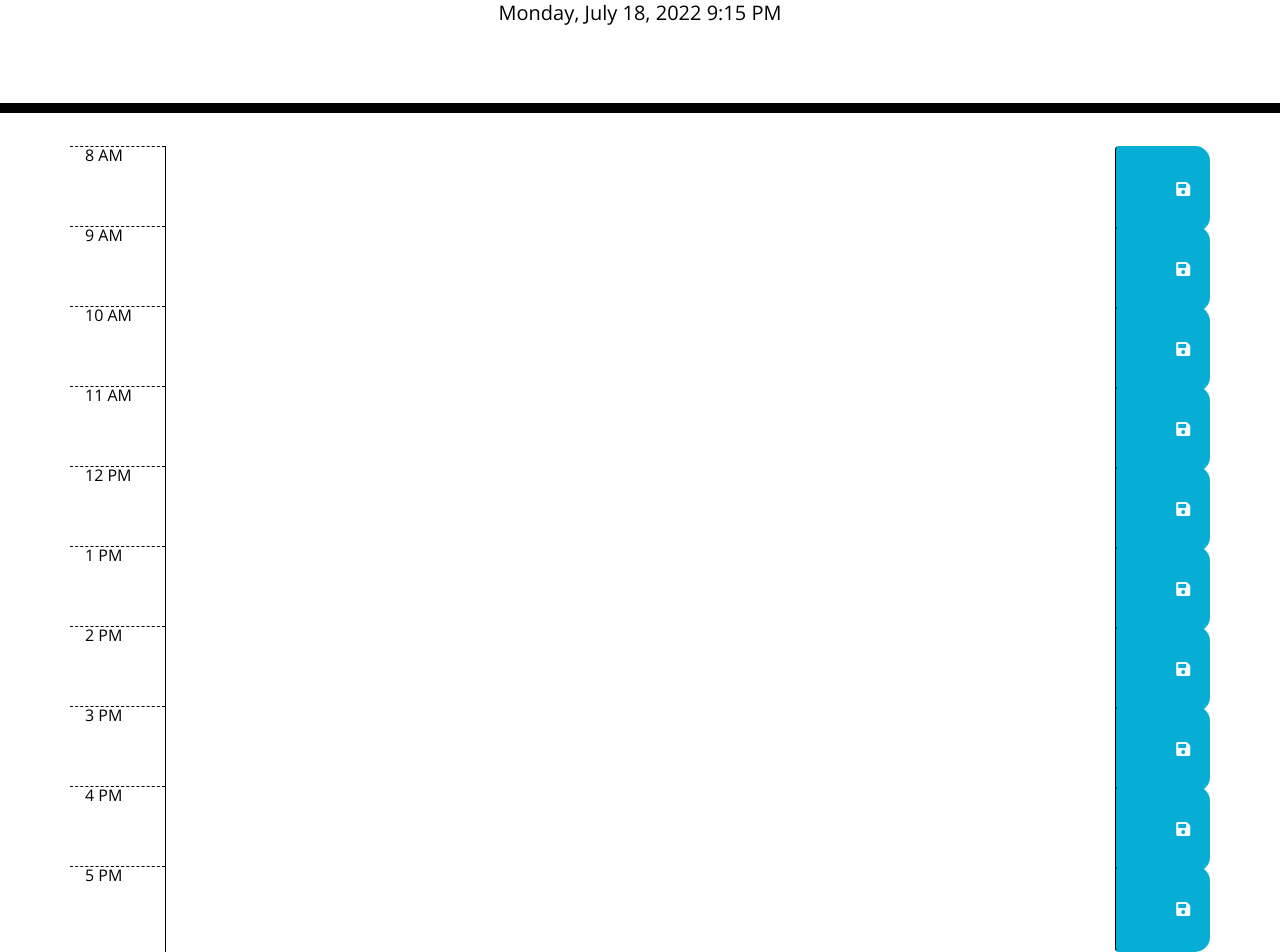
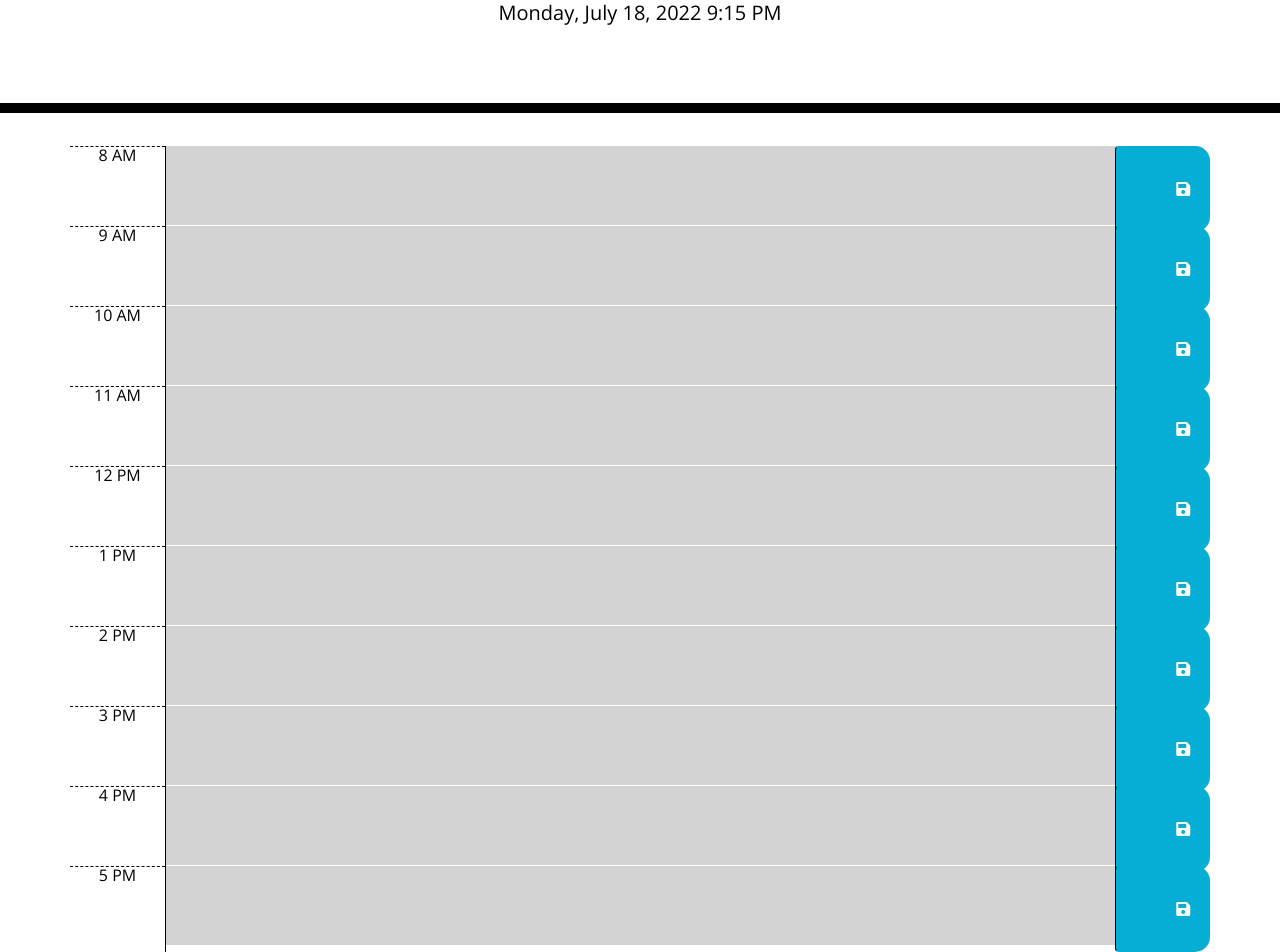
Before and after one commit to Dakota32Jones/Work-Daily-Planner, a plain HTML site: page index.html in a window 1280 px wide. Shown: the part 191-1143 px from the top of the page. Drawn offline with nearby package versions, Linux system fonts and the light colour scheme.

Commit message:
fixed js to get time blocks to show appropiate color based on the time

```diff
--- a/index.html
+++ b/index.html
@@ -31,7 +31,7 @@
     <div class="container">
       <!-- Timeblocks go here -->
       <!-- 8 am block -->
-      <div id="hour8" class="row" time-block>
+      <div id="hour8" class="row time-block">
         <div class="col-md-1 hour">8 AM</div>
         <textarea class="col-md-10 description"></textarea>
         <button class="btn saveBtn col-md-1">
@@ -39,7 +39,7 @@
         </button>
       </div>
       <!-- 9 am block -->
-      <div id="hour9" class="row" time-block>
+      <div id="hour9" class="row time-block">
         <div class="col-md-1 hour">9 AM</div>
         <textarea class="col-md-10 description"></textarea>
         <button class="btn saveBtn col-md-1">
@@ -47,7 +47,7 @@
         </button>
       </div>
       <!-- 10 am block -->
-      <div id="hour10" class="row" time-block>
+      <div id="hour10" class="row time-block">
         <div class="col-md-1 hour">10 AM</div>
         <textarea class="col-md-10 description"></textarea>
         <button class="btn saveBtn col-md-1">
@@ -55,7 +55,7 @@
         </button>
       </div>
       <!-- 11 am block -->
-      <div id="hour11" class="row" time-block>
+      <div id="hour11" class="row time-block">
         <div class="col-md-1 hour">11 AM</div>
         <textarea class="col-md-10 description"></textarea>
         <button class="btn saveBtn col-md-1">
@@ -63,7 +63,7 @@
         </button>
       </div>
       <!-- 12 am block -->
-      <div id="hour12" class="row" time-block>
+      <div id="hour12" class="row time-block">
         <div class="col-md-1 hour">12 PM</div>
         <textarea class="col-md-10 description"></textarea>
         <button class="btn saveBtn col-md-1">
@@ -71,7 +71,7 @@
         </button>
       </div>
       <!-- 1 pm block -->
-      <div id="hour13" class="row" time-block>
+      <div id="hour13" class="row time-block">
         <div class="col-md-1 hour">1 PM</div>
         <textarea class="col-md-10 description"></textarea>
         <button class="btn saveBtn col-md-1">
@@ -79,7 +79,7 @@
         </button>
       </div>
       <!-- 2 pm block -->
-      <div id="hour14" class="row" time-block>
+      <div id="hour14" class="row time-block">
         <div class="col-md-1 hour">2 PM</div>
         <textarea class="col-md-10 description"></textarea>
         <button class="btn saveBtn col-md-1">
@@ -87,7 +87,7 @@
         </button>
       </div>
       <!-- 3 pm block -->
-      <div id="hour15" class="row" time-block>
+      <div id="hour15" class="row time-block">
         <div class="col-md-1 hour">3 PM</div>
         <textarea class="col-md-10 description"></textarea>
         <button class="btn saveBtn col-md-1">
@@ -95,7 +95,7 @@
         </button>
       </div>
       <!-- 4 pm block -->
-      <div id="hour16" class="row" time-block>
+      <div id="hour16" class="row time-block">
         <div class="col-md-1 hour">4 PM</div>
         <textarea class="col-md-10 description"></textarea>
         <button class="btn saveBtn col-md-1">
@@ -103,7 +103,7 @@
         </button>
       </div>
       <!-- 5 pm block -->
-      <div id="hour17" class="row" time-block>
+      <div id="hour17" class="row time-block">
         <div class="col-md-1 hour">5 PM</div>
         <textarea class="col-md-10 description"></textarea>
         <button class="btn saveBtn col-md-1">
@@ -125,9 +125,9 @@
       crossorigin="anonymous"
       referrerpolicy="no-referrer"
     ></script>
-    <script>
+    <!-- <script>
       dayjs.extend(window.dayjs_weekday);
-    </script>
+    </script> -->
     <script src="./script.js"></script>
   </body>
 </html>
--- a/script.js
+++ b/script.js
@@ -17,11 +17,11 @@ $(document).ready(function () {
   function timeTracker() {
     // get current number of hours
     var timeNow = dayjs().hour();
-
+    console.log("string");
     // loop over time blocks
     $(".time-block").each(function () {
       var blockTime = parseInt($(this).attr("id").split("hour")[1]);
-
+      console.log("string");
       // to check the time and add the classes for background indicators
 
       if (blockTime < timeNow) {
```
